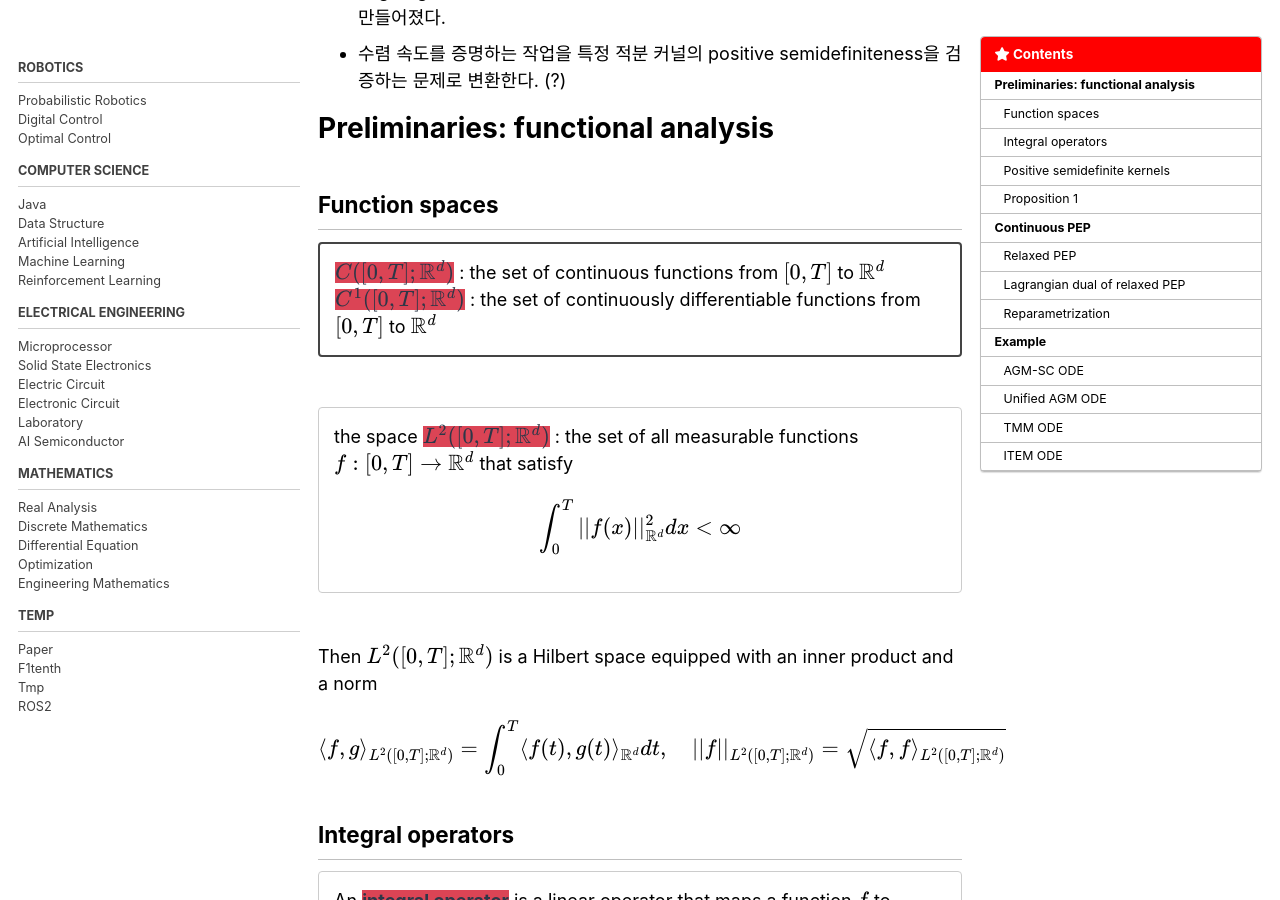
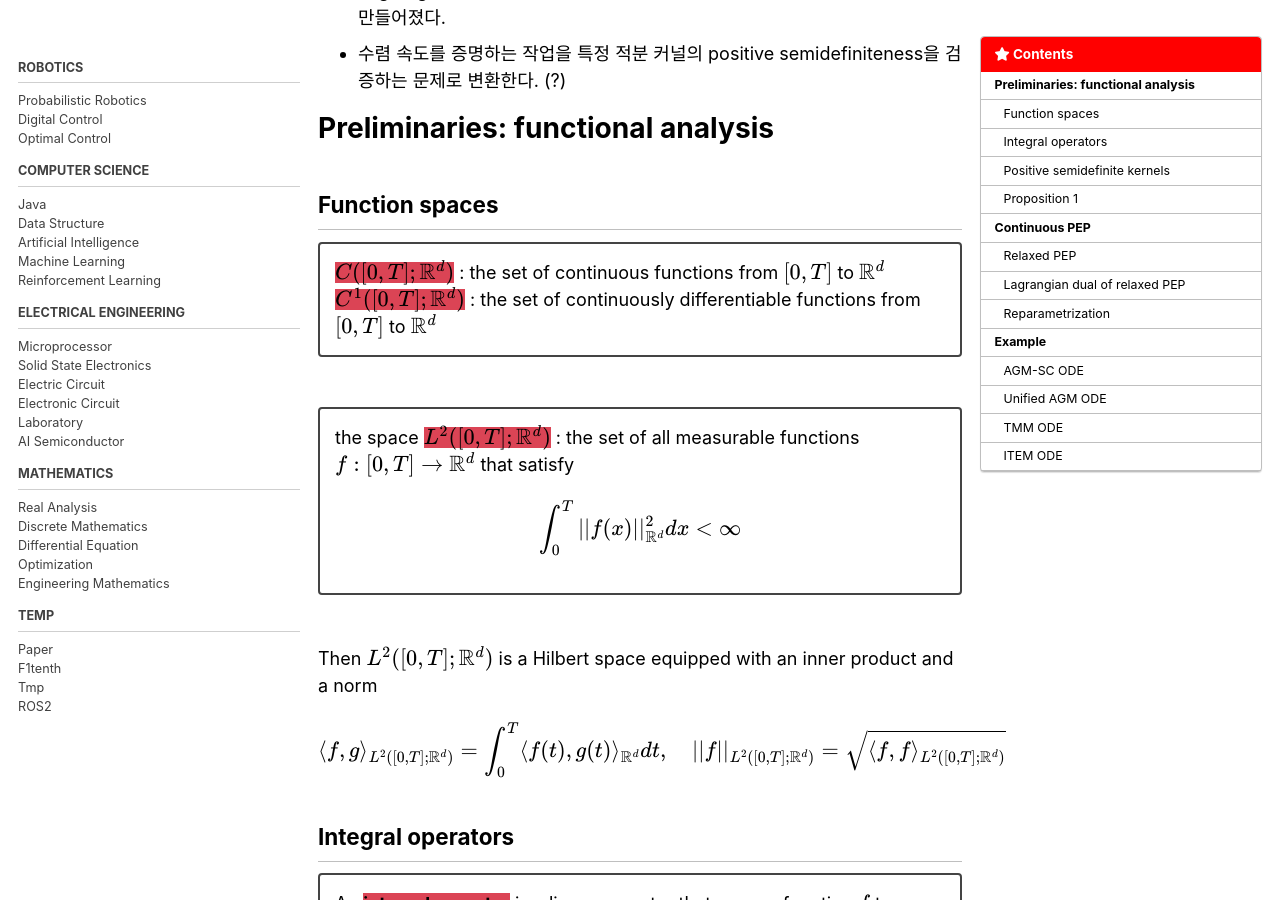
Before and after one commit to wontothree/legacy-blog, a Jekyll site: the page built from _posts/paper/2025-04-05-convergence-analysis.md, in a window 1280 px wide and 900 px high, scrolled down 359 px. Built offline with Jekyll 4.4.1, drawn with Linux system fonts in a browser that asks for light colours; cached includes are drawn as plain includes; formulas are drawn with MathJax 3.

Commit message:
update contents

```diff
--- a/_posts/paper/2025-04-05-convergence-analysis.md
+++ b/_posts/paper/2025-04-05-convergence-analysis.md
@@ -13,15 +13,15 @@ categories:
 ## Function spaces
 
 <div style="border: 2px solid #444; padding: 15px; border-radius: 4px">
-  <span style="color: #2D3748; background-color:#DB4455; font-weight: bold;">$C([0, T]; \mathbb{R}^d)$</span> : the set of continuous functions from $[0, T]$ to $\mathbb{R}^d$
+  <span style="color: #000000; background-color:#DB4455; font-weight: bold;">$C([0, T]; \mathbb{R}^d)$</span> : the set of continuous functions from $[0, T]$ to $\mathbb{R}^d$
 
   <br>
 
-  <span style="color: #2D3748; background-color:#DB4455; font-weight: bold;">$C^1([0, T]; \mathbb{R}^d)$</span> : the set of continuously differentiable functions from $[0, T]$ to $\mathbb{R}^d$
+  <span style="color: #000000; background-color:#DB4455; font-weight: bold;">$C^1([0, T]; \mathbb{R}^d)$</span> : the set of continuously differentiable functions from $[0, T]$ to $\mathbb{R}^d$
 </div>
 <br>
-<div style="border: 1px solid #ccc; padding: 15px; border-radius: 4px">
-  the space <span style="color: #2D3748; background-color:#DB4455; font-weight: bold;">$L^2([0, T]; \mathbb{R}^d)$</span> : the set of all measurable functions $f : [0, T] \rightarrow \mathbb{R}^d$ that satisfy
+<div style="border: 2px solid #444; padding: 15px; border-radius: 4px">
+  the space <span style="color: #000000; background-color:#DB4455; font-weight: bold;">$L^2([0, T]; \mathbb{R}^d)$</span> : the set of all measurable functions $f : [0, T] \rightarrow \mathbb{R}^d$ that satisfy
 
   $$
   \int_0^T \vert\vert f(x) \vert\vert_{\mathbb{R}^d}^2 dx < \infty
@@ -37,8 +37,8 @@ $$
 
 ## Integral operators
 
-<div style="border: 1px solid #ccc; padding: 15px; border-radius: 4px">
-  An <span style="color: #2D3748; background-color:#DB4455; font-weight: bold;">integral operator</span> is a linear operator that maps a function $f$ to another function $K f$ given by
+<div style="border: 2px solid #444; padding: 15px; border-radius: 4px">
+  An <span style="color: #000000; background-color:#DB4455; font-weight: bold;">integral operator</span> is a linear operator that maps a function $f$ to another function $K f$ given by
 
   $$
   (K f)(t) = \int_0^T k(t, \tau) f(\tau) d\tau
@@ -49,8 +49,8 @@ $$
 
 <br>
 
-<div style="border: 1px solid #ccc; padding: 15px; border-radius: 4px">
-  A <span style="color: #2D3748; background-color:#DB4455; font-weight: bold;">Hilbert-Schmidt kernel</span> is an integral kernel $k$ that is square integrable
+<div style="border: 2px solid #444; padding: 15px; border-radius: 4px">
+  A <span style="color: #000000; background-color:#DB4455; font-weight: bold;">Hilbert-Schmidt kernel</span> is an integral kernel $k$ that is square integrable
 
   $$
   k \in L^2([0, T]; \mathbb{R})
@@ -59,8 +59,8 @@ $$
 
 <br>
 
-<div style="border: 1px solid #ccc; padding: 15px; border-radius: 4px">
-  <span style="color: #2D3748; background-color:#DB4455; font-weight: bold;">Hilbert-Schmidt integral operator</span> : the associated integral operator $K$ on $L^2([0, T]; \mathbb{R}^d)$ when $k$ is a Hilbert-Schmidt kernel.
+<div style="border: 2px solid #444; padding: 15px; border-radius: 4px">
+  <span style="color: #000000; background-color:#DB4455; font-weight: bold;">Hilbert-Schmidt integral operator</span> : the associated integral operator $K$ on $L^2([0, T]; \mathbb{R}^d)$ when $k$ is a Hilbert-Schmidt kernel.
 </div>
 
 <br>
@@ -75,8 +75,8 @@ for all $f, g \in L^2([0, T]; \mathbb{R}^d)$
 
 ## Positive semidefinite kernels
 
-<div style="border: 1px solid #ccc; padding: 15px; border-radius: 4px">
-  A <span style="color: #2D3748; background-color:#DB4455; font-weight: bold;">symmetric operator $K$ on a Hilbert space is said to be positive semidefinite</span> and denoted by $K \succeq 0$ if
+<div style="border: 2px solid #444; padding: 15px; border-radius: 4px">
+  A <span style="color: #000000; background-color:#DB4455; font-weight: bold;">symmetric operator $K$ on a Hilbert space is said to be positive semidefinite</span> and denoted by $K \succeq 0$ if
 
   $$
   \langle K f, f \rangle \geq 0
@@ -87,14 +87,14 @@ for all $f, g \in L^2([0, T]; \mathbb{R}^d)$
 
 <br>
 
-<div style="border: 1px solid #ccc; padding: 15px; border-radius: 4px">
+<div style="border: 2px solid #444; padding: 15px; border-radius: 4px">
   When a symmetric kernel $k$ is associated with a positive semidefinite operator $K$, i.e.,
 
   $$
   \int_0^T\int_0^T k(t, \tau) f(t) f(\tau) dt d\tau \geq 0
   $$
 
-  for all $f \in L^2([0, T]; \mathbb{R})$, we say that the <span style="color: #2D3748; background-color:#fff5b1;">kernel $k$ is integrally positive semidefinite</span> and denoted it by $k \succeq 0$.
+  for all $f \in L^2([0, T]; \mathbb{R})$, we say that the <span style="color: #000000; background-color:#DB4455; font-weight: bold;">kernel $k$ is integrally positive semidefinite</span> and denoted it by $k \succeq 0$.
 </div>
 
 <br>
@@ -143,7 +143,7 @@ $$
 f(X(T)) - f(x^*) \leq \rho \vert\vert x_0 - x^* \vert\vert^2
 $$
 
-우리는 이 $\rho$를 찾기 위해 다음의 최적화 문제(<span style="color: #2D3748; background-color:#DB4455; font-weight: bold;">Exact PEP</span>)를 구성한다.
+우리는 이 $\rho$를 찾기 위해 다음의 최적화 문제(<span style="color: #000000; background-color:#DB4455; font-weight: bold;">Exact PEP</span>)를 구성한다.
 
 <div class="latex-container">
   $$
@@ -295,3 +295,7 @@ $$
 
 
 background-color: #f9f9f9;
+
+<span style="color: #000000; background-color:#fff5b1;">
+
+<div style="border: 1px solid #ccc; padding: 15px; border-radius: 4px">
```
